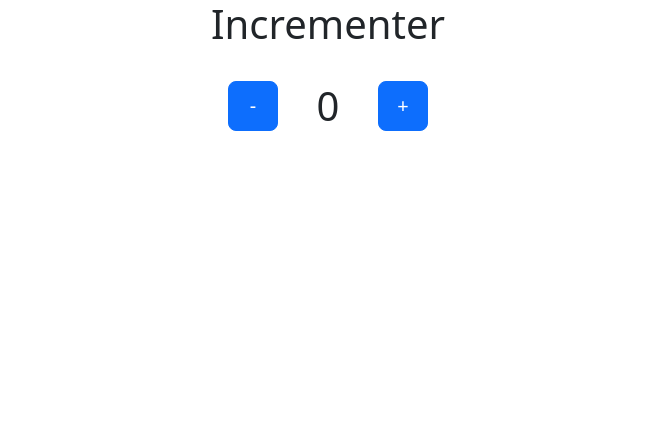
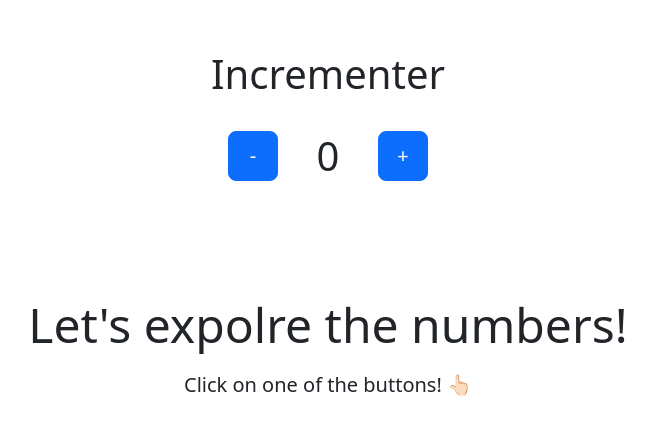
Before and after one commit to GazdagB/incrementer, a React (Create React App) app: page / in a window 1280 px wide. Shown: the top 434 px of the page, without its empty margins (312-968 px from the left). Built offline with nearby package versions, Linux system fonts and the light colour scheme.

Commit message:
StartingMessage.jsx Done StartingMessage.css Done StartingMessage.test.js Done Incrementer.css Done App.jsx Done

```diff
--- a/src/App.jsx
+++ b/src/App.jsx
@@ -3,6 +3,7 @@ import Incrementer from './components/Incrementer/Incrementer';
 import BigStep from './components/BigStep/BigStep';
 import React from 'react';
 import { useState } from 'react';
+import StartingMessage from './components/StartingMessage/StartingMessage';
 
 function App() {
 
@@ -12,7 +13,9 @@ function App() {
     <div className="App">
       <Incrementer count={count} setCount={setCount} />
 
+      {count === 0 && <StartingMessage />}
       {count === 1 && <BigStep />}
+
 
     </div>
   );
--- a/src/components/Incrementer/Incrementer.css
+++ b/src/components/Incrementer/Incrementer.css
@@ -3,6 +3,7 @@
     flex-direction: column;
     align-items: center;
     justify-content: center;
+    margin-top: 50px;
 }
 
 
--- /dev/null
+++ b/src/components/StartingMessage/StartingMessage.css
@@ -0,0 +1,7 @@
+.StartingMessage {
+    height: 300px;
+    display: flex;
+    flex-direction: column;
+    align-items: center;
+    justify-content: center;
+}
--- /dev/null
+++ b/src/components/StartingMessage/StartingMessage.jsx
@@ -0,0 +1,13 @@
+import React from 'react'
+import './StartingMessage.css'
+
+const StartingMessage = () => {
+  return (
+    <div className='StartingMessage'>
+      <p className='display-5 text-center'>Let's expolre the numbers!</p>
+      <p className="lead">Click on one of the buttons! 👆🏻 </p>
+    </div>
+  )
+}
+
+export default StartingMessage
```
Also changed, not shown: 1 other file (tests, documents, lock files or other folders).
